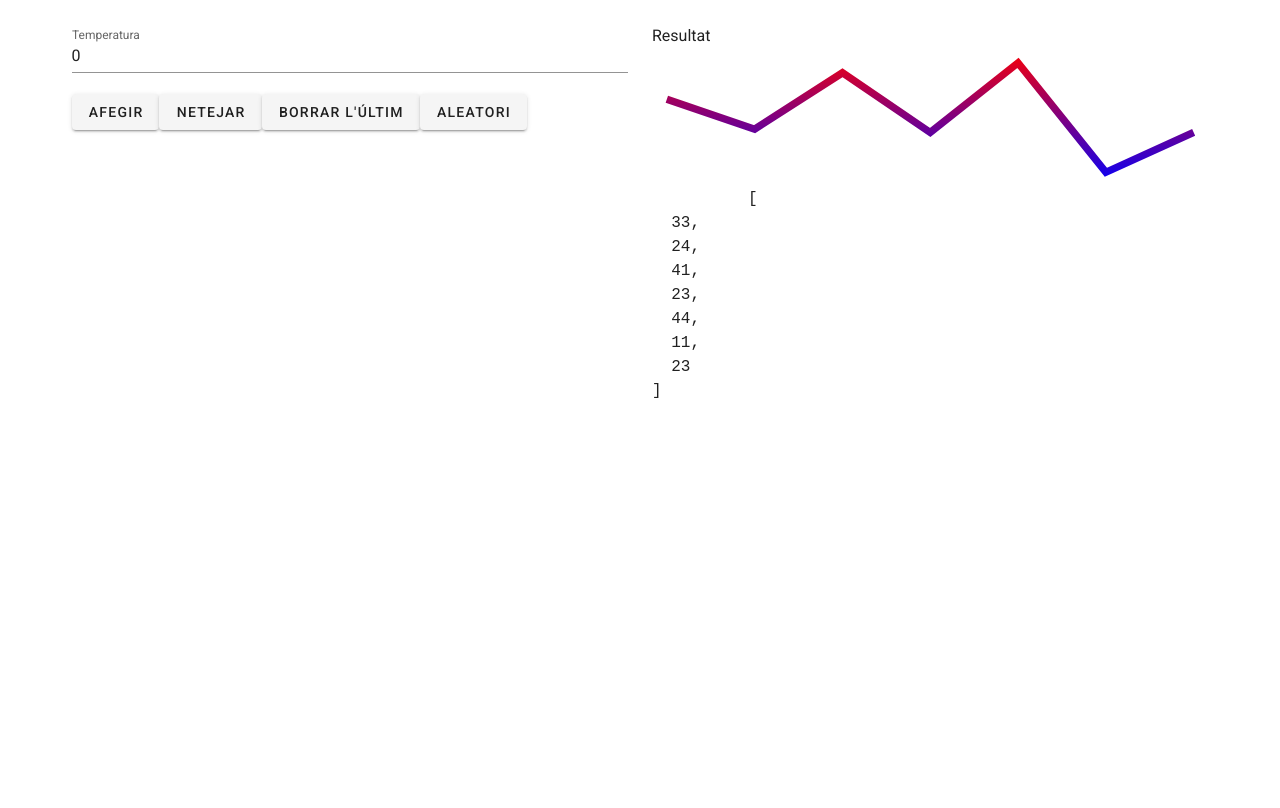
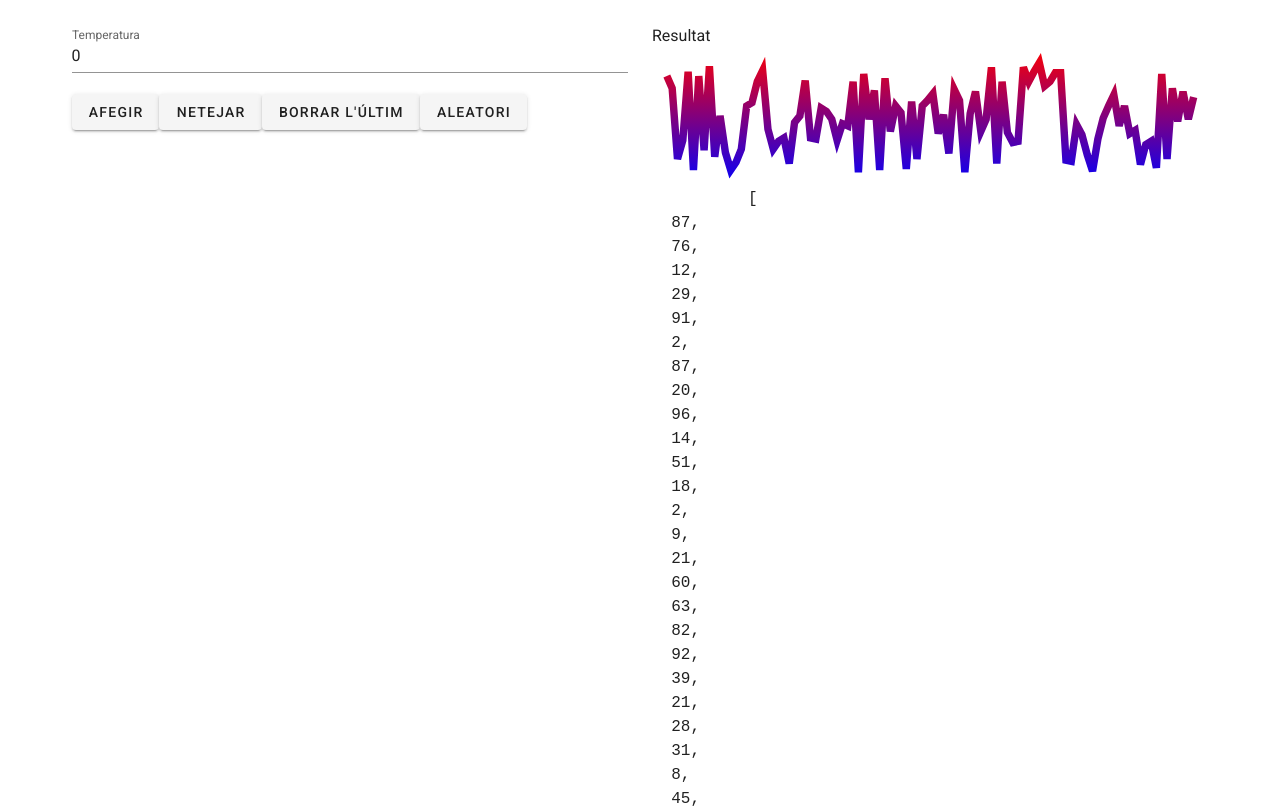
Before and after one commit to mand777/curs-vue-girona-22-nov, a Nuxt app in the folder codi/: page / in a window 1280 px wide. Shown: the top 808 px of the page. Built offline with nearby package versions, Linux system fonts and the light colour scheme.

Commit message:
longitud

```diff
--- a/codi/pages/index.vue
+++ b/codi/pages/index.vue
@@ -34,11 +34,16 @@
 
 <script>
   export default{
+    mounted(){
+      //iniciem array de
+      this.temperaturesAleatories()
+
+    },
     data(){
       return{
         gradient:["red","blue"],
         temperatura:0,
-        temperatures:[33,24,41,23,44,11,23]
+        temperatures:[]
       }
     },
     methods:{
@@ -81,6 +86,12 @@
       processarEnter(val){
         return parseInt(val)
       }
+    },
+    computed:{
+      tamanyArray(){
+        return this.temperatures.length
+      }
+
     }
   }
 </script>
```
